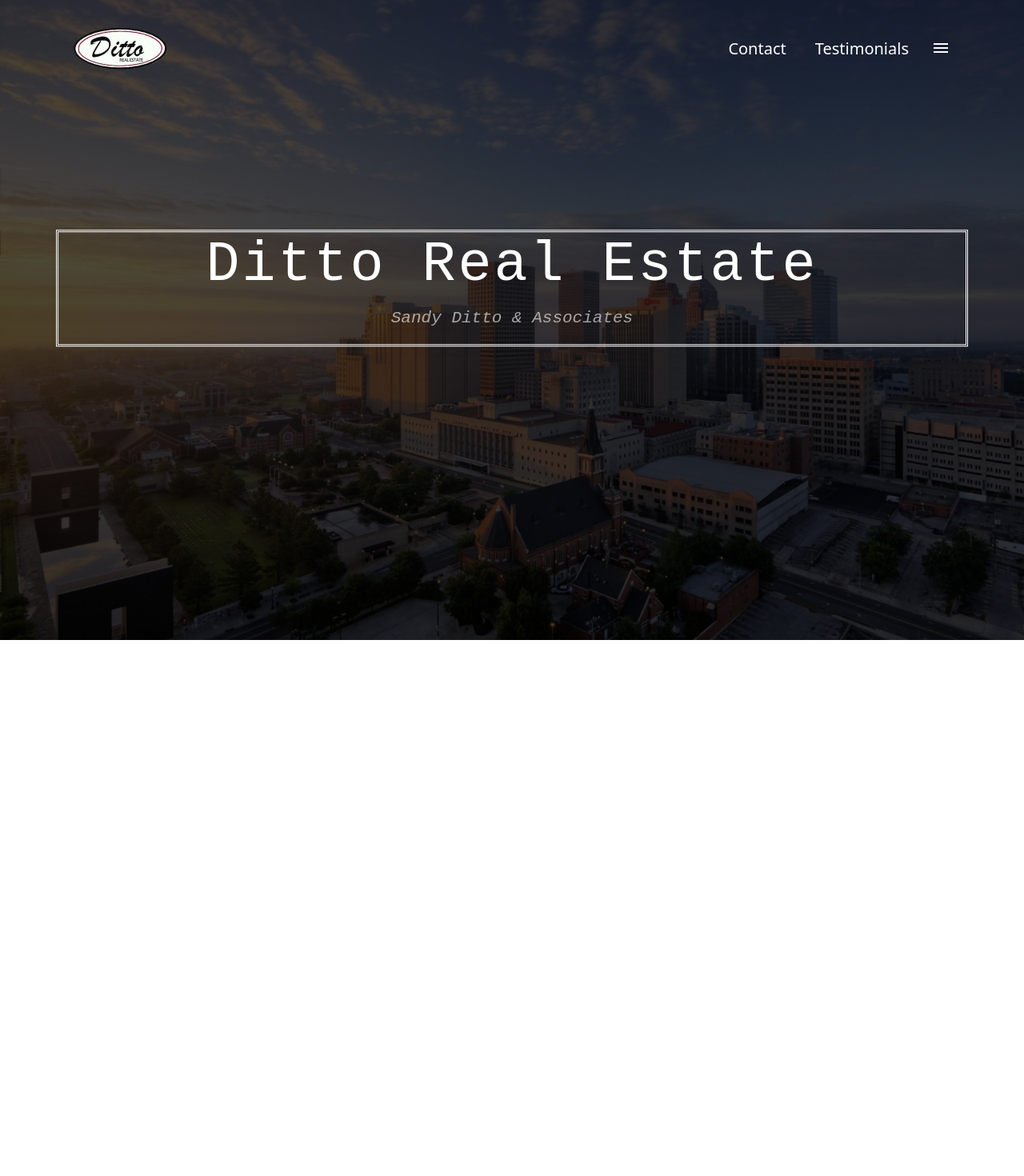
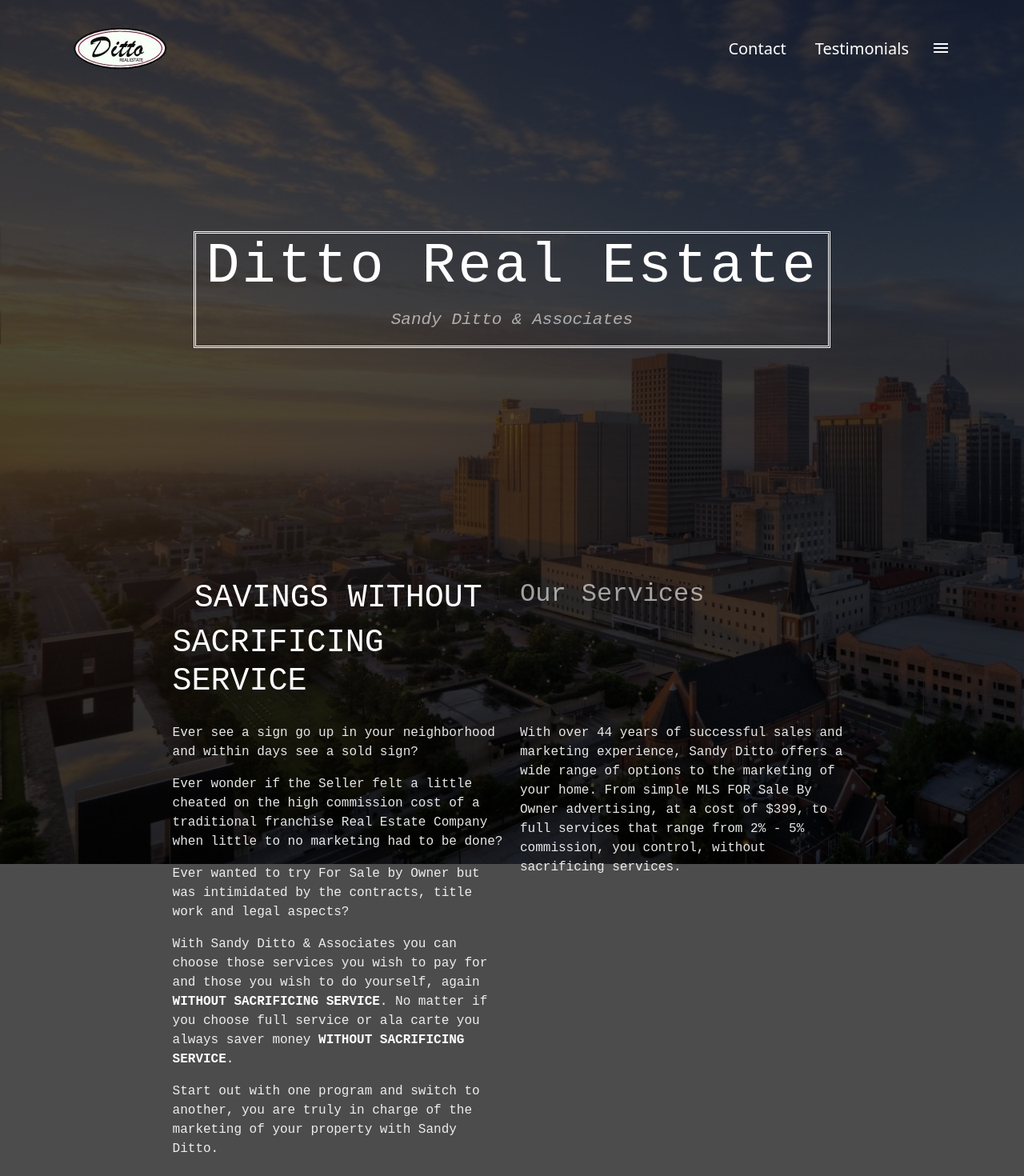
Before and after one commit to domstrevino/Ditto-Real-Estate_Frontend, a React (Create React App) app: page / in a window 1280 px wide. Shown: the top 1470 px of the page at 80% size. Before the commit the page ends 800 px from the top, so only its background shows below. Built offline with nearby package versions, Linux system fonts and the light colour scheme.

Commit message:
Dashboard complete

```diff
--- a/package.json
+++ b/package.json
@@ -20,6 +20,7 @@
     "react-alice-carousel": "^2.6.4",
     "react-bootstrap": "^2.5.0",
     "react-dom": "^18.2.0",
+    "react-icons": "^4.4.0",
     "react-router-dom": "^6.3.0",
     "react-scripts": "5.0.1",
     "typescript": "^4.7.4",
--- a/src/pages/Contact/Contact.tsx
+++ b/src/pages/Contact/Contact.tsx
@@ -1,6 +1,6 @@
+/* eslint-disable no-lone-blocks */
 import { Container } from 'react-bootstrap';
-import Header from './../../components/Header';
-
+import image from './../../components/Assets/Sandy-Ditto.jpg';
 
 type ContactProps = {
     //
@@ -9,7 +9,6 @@
 function Contact(props: ContactProps) {
     return (
         <>
-        <Header />
         <Container>
             <div>About</div>
         </Container>
@@ -18,3 +17,21 @@
 }
 
 export default Contact;
+
+
+
+
+
+
+{/* <img src = {image} alt = 'logo' /> */}
+
+{/*
+<div className = 'Dashboard-about-info-p'>
+    <div>&nbsp;</div>
+    <p><b>Sandy Ditto</b></p>
+    <p>Sandy Ditto & Assoc</p>
+    <p>1800 E. Memorial Rd. #100</p>
+    <p>Oklahoma City, OK 73131</p>
+    <p>(405) 210-7669</p>
+</div>
+*/}
--- a/src/pages/Dashboard/Dashboard.tsx
+++ b/src/pages/Dashboard/Dashboard.tsx
@@ -8,10 +8,37 @@
 function Dashboard(props: DashboardProps) {
     return (
         <div className = 'Dashboard'>
-            <Container className = 'Dashboard-content'>
-                <h1 className = 'Dashboard-h1'>Ditto Real Estate</h1>
-                <p className = 'Dashboard-p'>Sandy Ditto & Associates</p>
-            </Container>
+            <section>
+                <Container className = 'Dashboard-content' style = {{ maxWidth: 'fit-content' }}>
+                    <h1 className = 'Dashboard-h1'>Ditto Real Estate</h1>
+                    <p className = 'Dashboard-p'>Sandy Ditto & Associates</p>
+                </Container>
+            </section>
+            <section>
+                <Container className = 'Dashboard-about' style = {{maxWidth: '80%'}}>
+                    <div className = 'Dashboard-about-content-header'>
+                        <h1 className = 'Dashboard-about-h1'>SAVINGS WITHOUT</h1>
+                        <h1 className = 'Dashboard-about-h1'>SACRIFICING SERVICE</h1>
+                    </div>
+                    <div className = 'Dashboard-about-content-header'>
+                        <h2 className = 'Dashboard-about-h2'>Our Services</h2>
+                    </div>
+                    <div className = 'Dashboard-about-content-body'>
+                        <div className = 'Dashboard-about-content-left'>
+                            <p>Ever see a sign go up in your neighborhood and within days see a sold sign?</p>
+                            <p>Ever wonder if the Seller felt a little cheated on the high commission cost of a traditional franchise Real Estate Company when little to no marketing had to be done?</p>
+                            <p>Ever wanted to try For Sale by Owner but was intimidated by the contracts, title work and legal aspects?</p>
+                            <p>With Sandy Ditto & Associates you can choose those services you wish to pay for and those you wish to do yourself, again <b style = {{color: 'white'}}>WITHOUT SACRIFICING SERVICE</b>. No matter if you choose full service or ala carte you always saver money <b style = {{color: 'white'}}>WITHOUT SACRIFICING SERVICE</b>.</p>
+                            <p>Start out with one program and switch to another, you are truly in charge of the marketing of your property with Sandy Ditto.</p>
+                        </div>
+                    </div>
+                    <div className = 'Dashboard-about-content-body'>
+                        <div className = 'Dashboard-about-content-right'>
+                            <p>With over 44 years of successful sales and marketing experience, Sandy Ditto offers a wide range of options to the marketing of your home. From simple MLS FOR Sale By Owner advertising, at a cost of $399, to full services that range from 2% - 5% commission, you control, without sacrificing services.</p>
+                        </div>
+                    </div>
+                </Container>
+            </section>
         </div>
     );
 }
--- a/src/pages/Dashboard/index.css
+++ b/src/pages/Dashboard/index.css
@@ -9,15 +9,14 @@
 
 .Dashboard-background {
   background-image: url('./../../components/Assets/okie.jpg');
-  object-fit: cover;
+  background-position: cover;
+  background-attachment: fixed;
   background-repeat: no-repeat;
-  background-size: cover;
-  height: 100vh;
-  width: 100vw;
+  height: 100%;
+  width: 100%;
 }
 
 .Dashboard-overlay {
-  position: fixed;
   top: 0;
   left: 0;
   bottom: 0;
@@ -28,10 +27,8 @@
 }
 
 .Dashboard-content {
-  position: absolute;
-  top: 45%;
-  left: 50%;
-  transform: translate(-50%, -50%);
+  position: relative;
+  margin-top: 15%;
 
   color: white;
   font-family:'Courier New', Courier, monospace;
@@ -57,3 +54,53 @@
   font-family: 'Courier New', Courier, monospace;
   color:rgba(255, 255, 255, 0.6)
 }
+
+.Dashboard-about {
+  margin-top: 25%;
+  color: rgba(255, 255, 255, 1);
+
+  display: flex;
+  flex-wrap: wrap;
+}
+
+.Dashboard-about-h1 {
+  display: flex;
+  justify-content: center;
+}
+
+.Dashboard-about-h2 {
+  color:rgba(255, 255, 255, 0.6);
+}
+
+.Dashboard-about-content-header {
+  flex: 0 0 50%;
+  padding: 10px;
+
+  font-family: 'Courier New', Courier, monospace;
+}
+
+.Dashboard-about-content-body {
+  flex: 0 0 50%;
+  padding: 10px;
+
+  font-family: 'Courier New', Courier, monospace;
+}
+
+.Dashboard-about-content-left {
+  color: rgba(255, 255, 255, 0.9);
+}
+
+.Dashboard-about-content-right {
+  display: flex;
+  justify-content: center;
+
+  color: rgba(255, 255, 255, 0.9);
+}
+
+.Dashboard-about-info-p {
+  display: grid;
+  justify-items: center;
+
+  font-family: 'Times New Roman', Times, serif;
+  margin-top: 20%;
+}
--- a/src/pages/Testimonials/index.css
+++ b/src/pages/Testimonials/index.css
@@ -16,10 +16,45 @@
 .Testimonials-card {
     margin: auto;
     max-width: 50%;
-    min-height: 50%;
-    max-height: 50%;
 }
 
 .Testimonials-card-content {
     color: rgba(255, 255, 255, 0.7);
+    font-family: fangsong;
 }
+
+.Testimonials-h1 {
+    display: flex;
+    margin: auto;
+    max-width: 25%;
+    justify-content: center;
+
+    border-style: groove;
+    border-top: none;
+    border-left: none;
+    border-right: none;
+
+    color: white;
+    font-family: fangsong;
+    font-weight: bold;
+}
+
+.Testimonials-p {
+    display: flex;
+    justify-content: center;
+
+    color: rgba(255, 255, 255, 0.7);
+    letter-spacing: 0.1rem;
+    font-family: fangsong;
+    font-size: large;
+}
+
+.quoteLeft {
+    padding-right: 7px;
+    color: white;
+}
+
+.quoteRight {
+    padding-left: 7px;
+    color: white;
+}
```
Also changed, not shown: src/pages/Testimonials/Testimonials.tsx (+77 -10 lines), src/index.tsx (indentation only), 1 other file (tests, documents, lock files or other folders).
